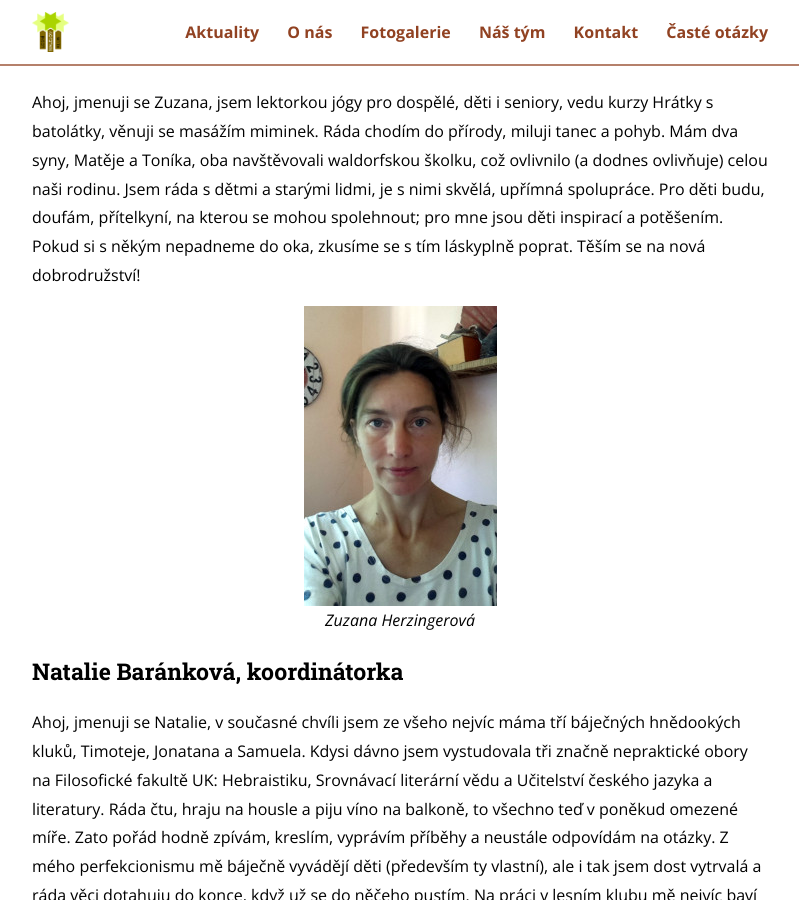
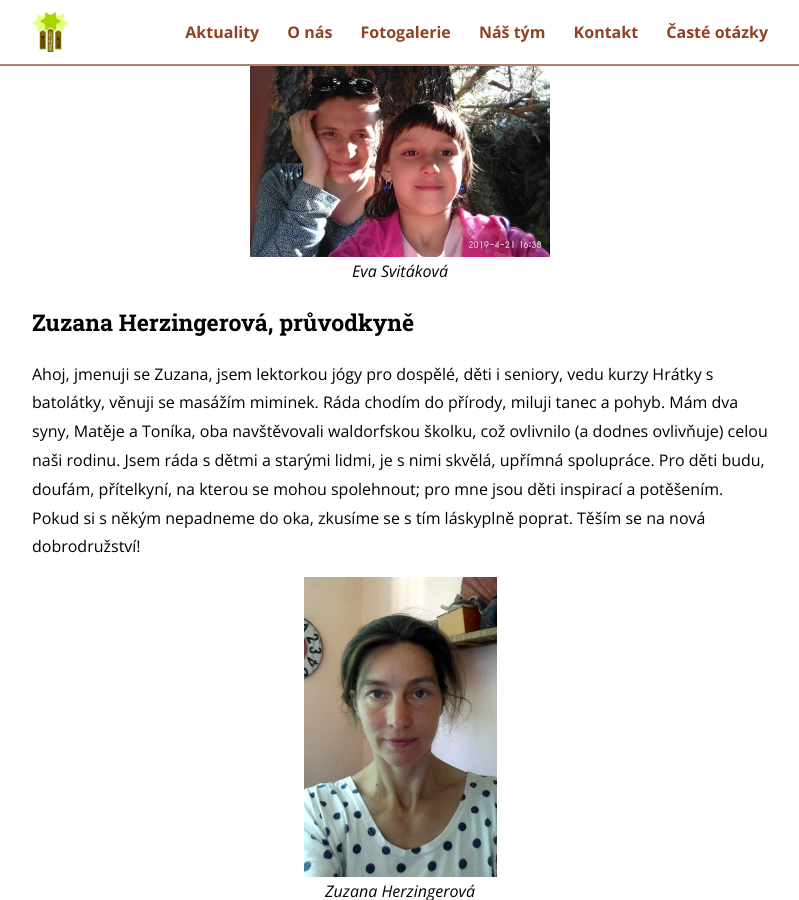
Before and after one commit to bencentra/centrarium, a Jekyll site: the page built from nas-tym.md, in a window 1280 px wide and 900 px high, scrolled down 1080 px. Shown: the whole window, without its empty margins (240-1039 px from the left). Built offline with Jekyll 4.4.1, drawn with Linux system fonts in a browser that asks for light colours; nearby versions of some CDN libraries.

Commit message:
Photo of Eva.

```diff
--- a/nas-tym.md
+++ b/nas-tym.md
@@ -16,6 +16,8 @@ Dětství jsem trávila v lese u rybníka, kde mě taťka učil rybařit a pozn
 ### Eva Svitáková, průvodkyně
 
 Ahoj, jmenuju se Eva, to jméno prý znamená živa a s tímto živem v sobě se neustále vyrovnávám. Skrze různé cesty přes výuku v hudebce, výchovu synů a dcery, asistování v základní škole, obchodování se zelenými potravinami, které mám stále ráda, mě to přivedlo až do lesní školky, kterou jsem si ze srdce přála pro svoje čtyři děti. Miluju vytváření hudby jakýmkoliv způsobem a pozorování jejích blahodárných relaxačních účinků. Ale nejbližší je mi hudba skrze příčnou flétnu, hru jsem studovala na Pražské konzervatoři a AMU, pak skrze kytaru i zpěv. Miluju svobodu. Svobodu poznávání nejvíc. A tu bych chtěla dopřát při svém průvodcování dětem v lesní školce Malejov.
+
+![Eva Svitáková](/assets/tym/eva.jpg)
 
 
 ### Zuzana Herzingerová, průvodkyně
```
Also changed, not shown: assets/tym/eva.jpg (added).
